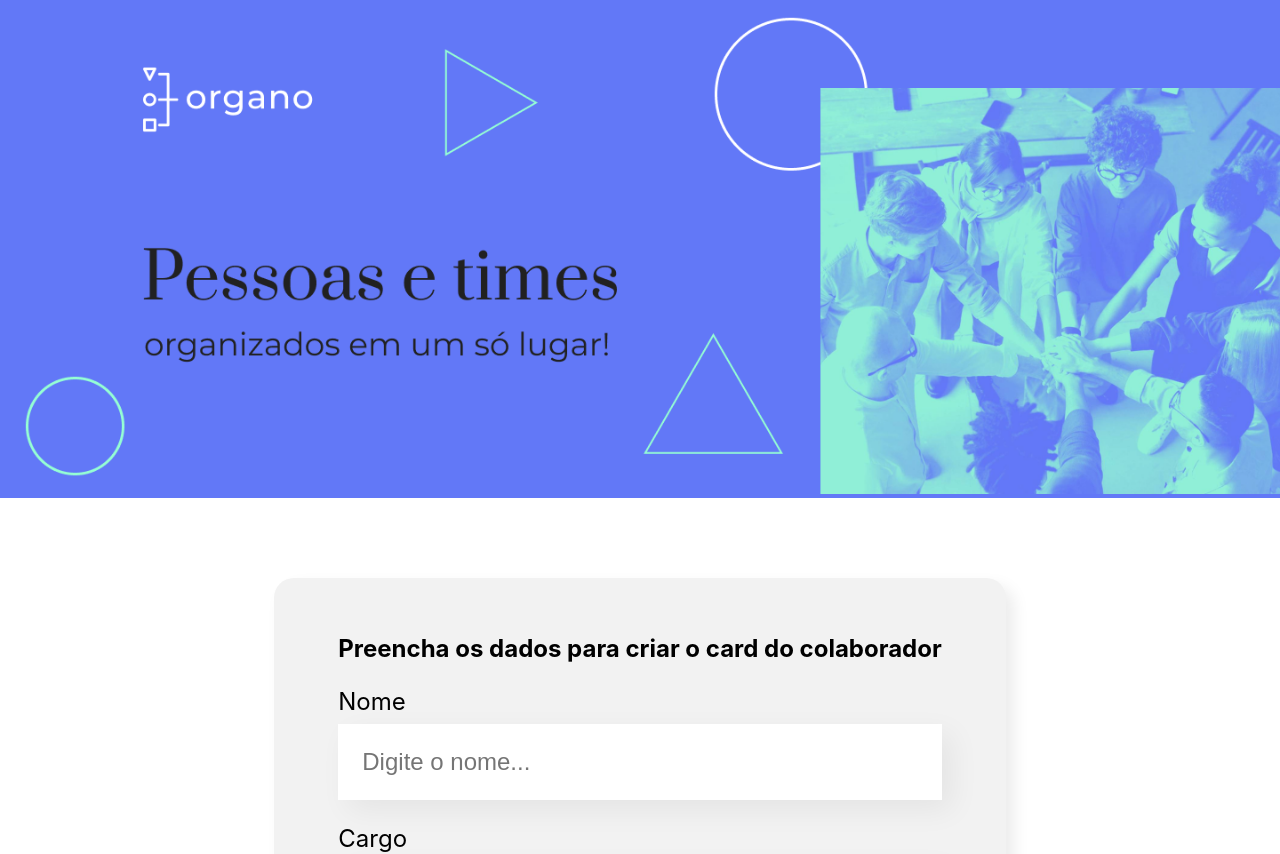
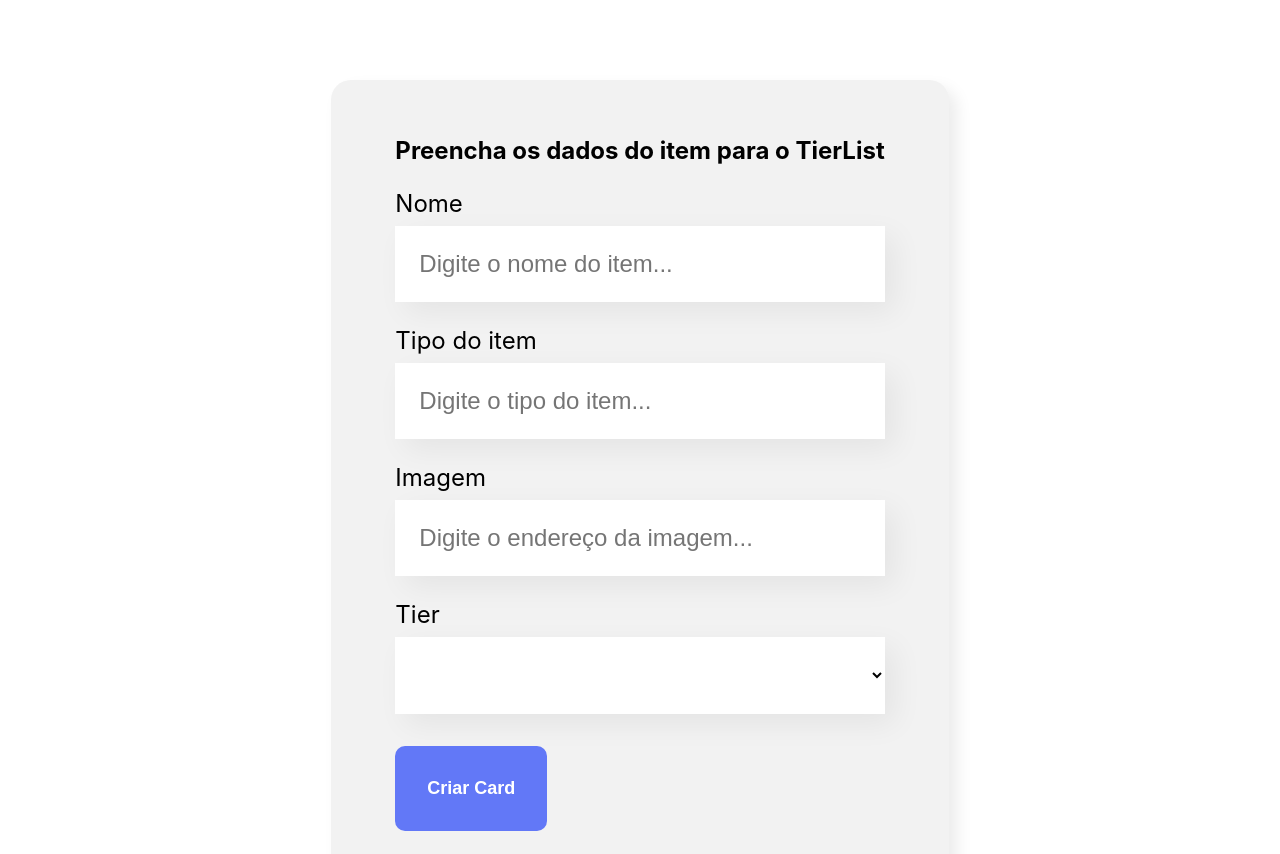
Before and after one commit to LucasNOFC/Organograma, a React (Create React App) app: page / in a window 1280 px wide. Shown: the top 854 px of the page. Built offline with nearby package versions, Linux system fonts and the light colour scheme.

Commit message:
TierList Projeto feito

```diff
--- a/package.json
+++ b/package.json
@@ -1,5 +1,5 @@
 {
-  "name": "organo",
+  "name": "tierlistmaker",
   "version": "0.1.0",
   "private": true,
   "dependencies": {
--- a/public/index.html
+++ b/public/index.html
@@ -1,13 +1,13 @@
 <!DOCTYPE html>
-<html lang="en">
+<html lang="pt-br">
   <head>
     <meta charset="utf-8" />
     <link rel="icon" href="%PUBLIC_URL%/favicon.ico" />
     <meta name="viewport" content="width=device-width, initial-scale=1" />
     <meta name="theme-color" content="#000000" />
     <meta
-      name="description"
-      content="Web site created using create-react-app"
+      name="TierListMaker"
+      content="Site capaz de criar uma tier list"
     />
     <link rel="apple-touch-icon" href="%PUBLIC_URL%/logo192.png" />
     <!--
@@ -24,7 +24,7 @@
       work correctly both with client-side routing and a non-root public URL.
       Learn how to configure a non-root public URL by running `npm run build`.
     -->
-    <title>React App</title>
+    <title>TierList</title>
   </head>
   <body>
     <noscript>You need to enable JavaScript to run this app.</noscript>
--- a/src/App.js
+++ b/src/App.js
@@ -1,5 +1,4 @@
 import { useState } from 'react';
-import Banner from './components/Banner';
 import Form from './components/Form';
 import Team from './components/Team';
 
@@ -9,54 +8,48 @@ function App() {
 
   const teams = [
     {
-      name: 'Programação',
-      color: '#57c278',
-      secondColor: '#d9f7e9'
+      name: 'OP',
+      color: '#FF0000',
+      secondColor: '#FF7D7D'
     },    {
-      name: 'Front-End',
-      color: '#82CFFA',
-      secondColor: '#E8F8FF'
+      name: 'Muito bom',
+      color: '#FF5900',
+      secondColor: '#FFA270'
     },    {
-      name: 'Data-Science',
-      color: '#A6D157',
-      secondColor: '#F0F8E2'
+      name: 'Bom',
+      color: '#ECFF00',
+      secondColor: '#F4FF6D'
     },    {
-      name: 'Devops',
-      color: '#E06B69',
-      secondColor: '#FDE7E8'
+      name: 'Ruim',
+      color: '#8E8E8E',
+      secondColor: '#4E4E4E'
     },    {
-      name: 'Ux e Design',
-      color: '#D86EBF',
-      secondColor: '#FAE5F5'
+      name: 'Muito Ruim',
+      color: '#4B2300',
+      secondColor: '#4E3D2E'
     },    {
-      name: 'Mobile',
-      color: '#FEBA05',
-      secondColor: '#FFF5D9'
-    },    {
-      name: 'Inovação e Gestão',
-      color: '#FF8A29',
-      secondColor: '#FFEEDF'
-    },
+      name: 'Porque?',
+      color: '#00FF42',
+      secondColor: '#B5FFC8'
+    }
   ]
 
-  const [workers, setWorkers] = useState([])
+  const [tiers, setTiers] = useState([])
 
-  const newRegisteredWorker = (worker) => {
-    console.log(worker)
-    setWorkers([...workers, worker])
+  const newRegisteredTier = (tier) => {
+    setTiers([...tiers, tier])
 
   }
   return (
     <div className="App">
-      <Banner/>
-      <Form teams ={teams.map(team => team.name)}
-      newRegisteredWorker={worker => newRegisteredWorker(worker)}/>
-      {teams.map(team => <Team
+    <Form teams ={teams.map(team => team.name)}
+      newRegisteredTier={tier => newRegisteredTier(tier)}/>
+      {teams.map((team) => <Team
       key={team.name}
       name={team.name}
       color={team.color}
       secondColor={team.secondColor}
-      workers={workers.filter(worker => worker.team === team.name)}
+      tiers={tiers.filter(tier => tier.team === team.name)}
       />)}
     </div>
   );
--- a/src/components/Banner/index.js
+++ /dev/null
@@ -1,20 +0,0 @@
-import styled from "styled-components"
-
-const HeaderComponent = styled.header`
-    text-align:center;
-    background-color:#6278f7;
-`
-
-const ImageComponent = styled.img`
-    max-width:100%;
-`
-const Banner = () => {
-    return (
-        <HeaderComponent>
-            <ImageComponent src="/imgs/banner.png"
-            alt="Banner prnicipal da página do Organo"/>
-        </HeaderComponent>
-    )
-}
-
-export default Banner;
--- a/src/components/Card/index.js
+++ b/src/components/Card/index.js
@@ -41,9 +41,14 @@ padding: 0 16px;
 
 
 const Card = (props) => {
+
+    const color = props.color;
+
+    console.log("A cor é: " + color);
+
     return(
         <CardContainer>
-            <CardComponentLogo style= {{backgroundColor: props.color}}>
+            <CardComponentLogo style={{backgroundColor: props.color}}>
                 <CardComponentImage src={props.image} alt={props.name}/>
             </CardComponentLogo>
 
@@ -60,4 +65,5 @@ const Card = (props) => {
     )
 }
 
+
 export default Card;
--- a/src/components/Form/index.js
+++ b/src/components/Form/index.js
@@ -32,7 +32,7 @@ const Form = (props) => {
 
     const onSubmit = (event) => {
         event.preventDefault();
-        props.newRegisteredWorker({
+        props.newRegisteredTier({
             name,
             hole,
             image,
@@ -48,18 +48,18 @@ const Form = (props) => {
     return(
         <SectionContainer>
             <FormContainer onSubmit={onSubmit}>
-                <TitleComponent>Preencha os dados para criar o card do colaborador</TitleComponent>
+                <TitleComponent>Preencha os dados do item para o TierList</TitleComponent>
                 <TextCamp
                 essential={true}
                 label="Nome"
-                placeholder="Digite o nome"
+                placeholder="Digite o nome do item"
                 value={name}
                 onChanged={value => setName(value)}/>
 
                 <TextCamp
                 essential={true}
-                label="Cargo"
-                placeholder="Digite o cargo"
+                label="Tipo do item"
+                placeholder="Digite o tipo do item"
                 value={hole}
                 onChanged={value => setHole(value)}/>
 
@@ -71,7 +71,7 @@ const Form = (props) => {
                 onChanged={value => setImage(value)}/>
 
                 <DropdownList
-                     label="Time"
+                     label="Tier"
                      essential={true}
                      itens={props.teams}
                      value={team}
--- a/src/components/Team/index.js
+++ b/src/components/Team/index.js
@@ -25,11 +25,11 @@ const TeamContainer = styled.div`
 
 const Team = (props) => {
     return (
-        (props.workers.length > 0) ? <SectionContainer style={{backgroundColor: props.secondColor}}>
+        (props.tiers.length > 0) ? <SectionContainer style={{backgroundColor: props.secondColor}}>
             <TitleComponent style={{borderColor: props.color }}>
                 {props.name}
             </TitleComponent>
-            <TeamContainer>{props.workers.map( workers => <Card  color={workers.color} key={workers.name} name={workers.name} hole={workers.hole} image={workers.image}/>)}</TeamContainer>
+            <TeamContainer>{props.tiers.map( tiers => <Card  key={tiers.name} name={tiers.name} color={props.color} hole={tiers.hole} image={tiers.image}/>)}</TeamContainer>
         </SectionContainer> : ''
     )
 }
```
